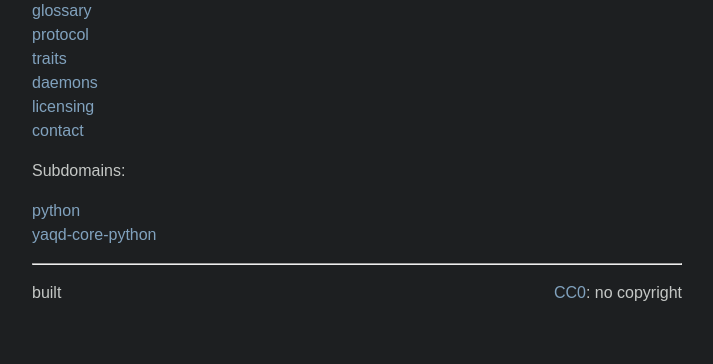
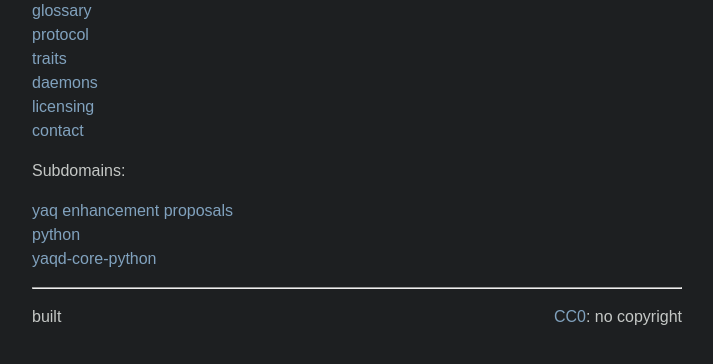
Before and after one commit to yaq-project/yaq-fyi, a Python web app: template templates/index.html in a window 1280 px wide. Shown: the part 192-556 px from the top of the page, without its empty margins (283-996 px from the left). Run offline with Jinja, Linux system fonts and the light colour scheme; the template is opened without the code that fills it, so the values that code supplies are empty.

Commit message:
add link to yeps subdomain

```diff
--- a/templates/index.html
+++ b/templates/index.html
@@ -23,6 +23,7 @@ Subdomains:
 </p>
 
 <p>
+<a href="https://yeps.yaq.fyi">yaq enhancement proposals</a> </br>
 <a href="https://python.yaq.fyi">python</a> </br>
 <a href="https://yaqd-core-python.yaq.fyi">yaqd-core-python</a> </br>
 </p>
```
